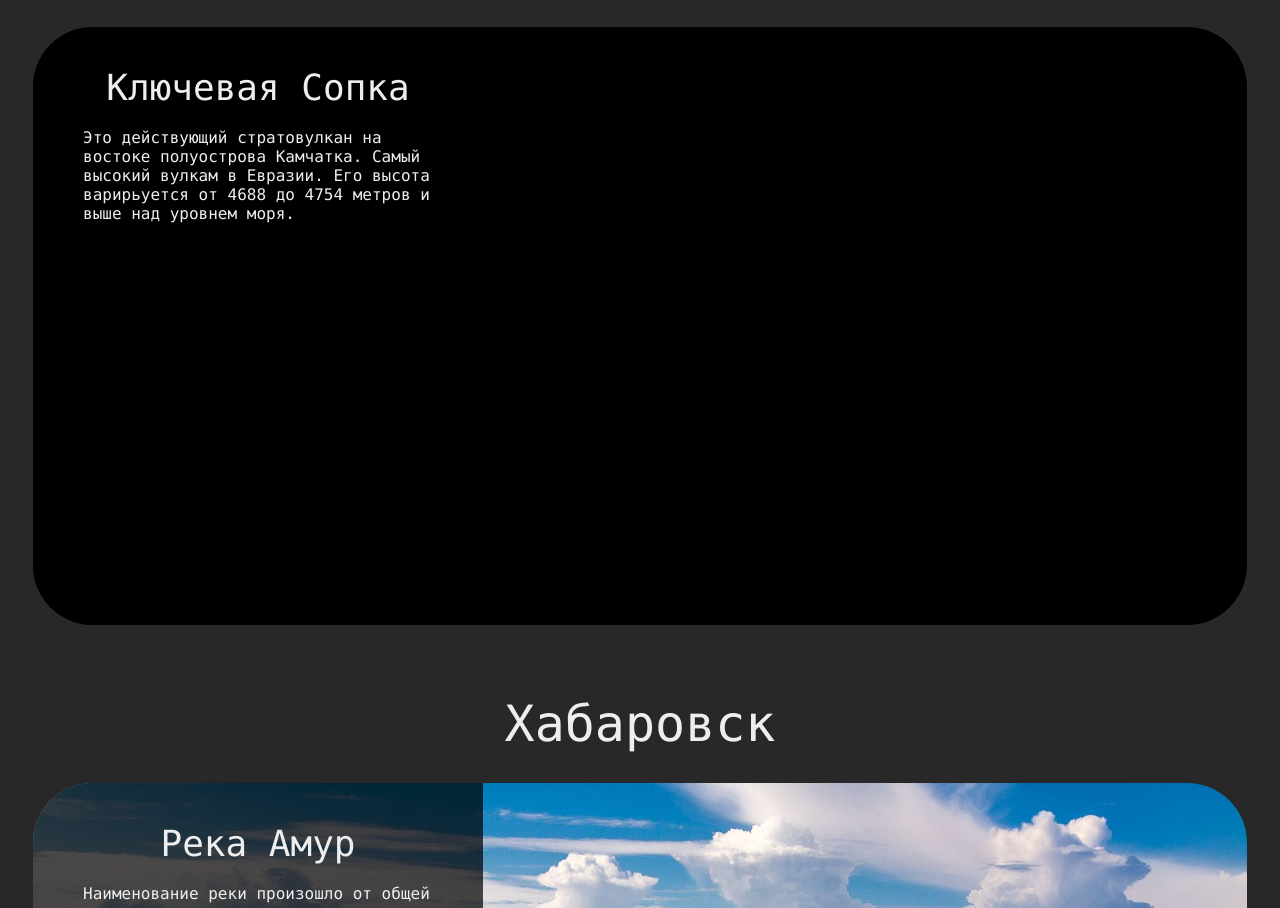
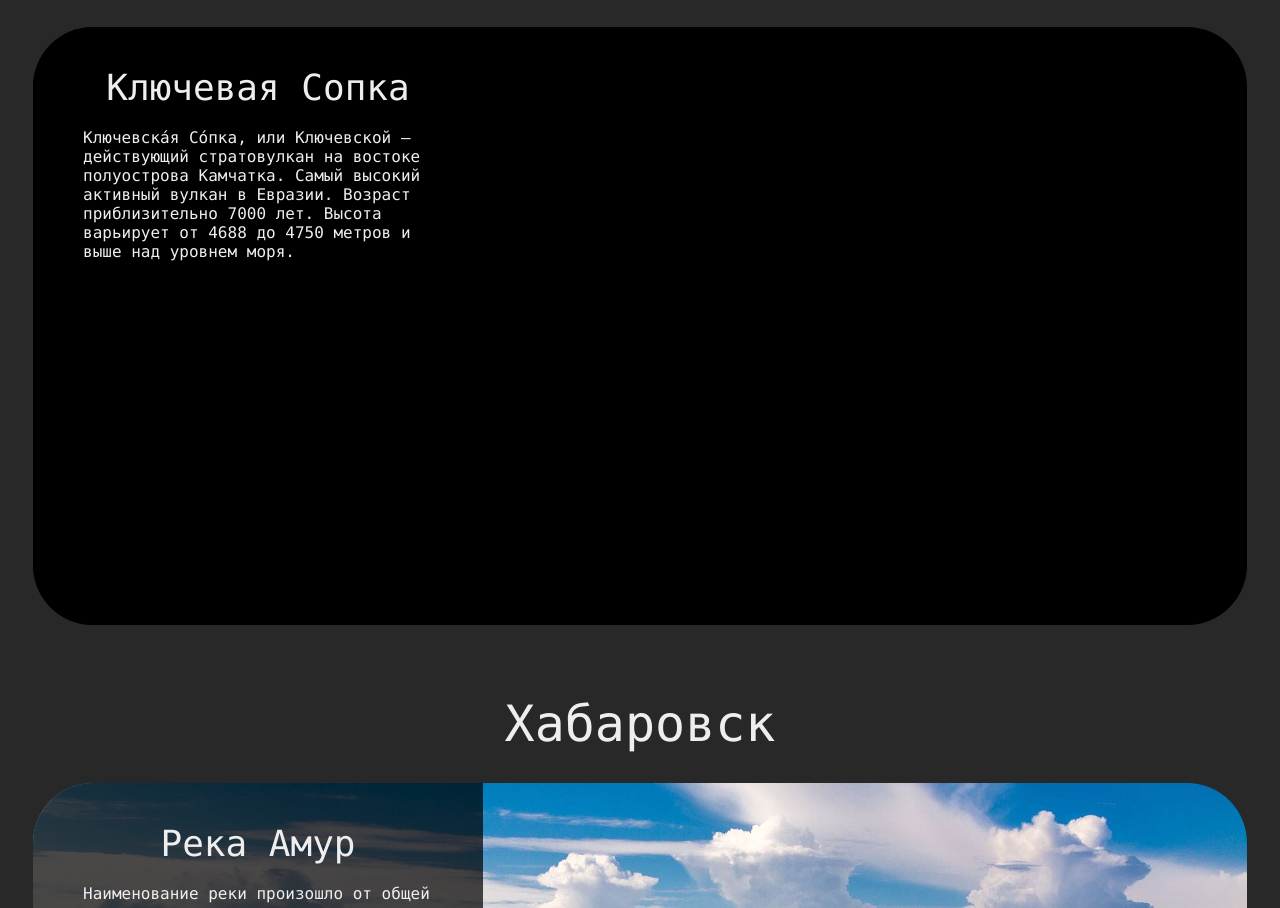
Before and after one commit to yansimonov/yansimonovtourism, a plain HTML site: page index.html in a window 1280 px wide. Shown: the part 4087-4995 px from the top of the page. Drawn offline with Linux system fonts and the light colour scheme.

Commit message:
index.html

```diff
--- a/index.html
+++ b/index.html
@@ -83,7 +83,9 @@
             <div class="card card8">
                 <div class="card_slice">
                     <a class="place-name">Ключевая Сопка</a>
-                    <a class="place-disc">Это действующий стратовулкан на востоке полуострова Камчатка. Самый высокий вулкам в Евразии. Его высота варирьуется от 4688 до 4754 метров и выше над уровнем моря. </a>
+                    <a class="place-disc">Ключевска́я Со́пка, или Ключевской — действующий стратовулкан на востоке полуострова Камчатка. Самый высокий активный вулкан в Евразии. Возраст приблизительно 7000 лет.
+
+Высота варьирует от 4688 до 4750 метров и выше над уровнем моря. </a>
                 </div>
             </div>
             <a class="sity-name" id="Хабаровск">Хабаровск</a>
```
